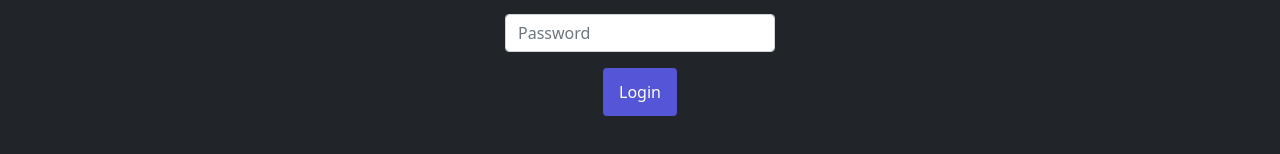
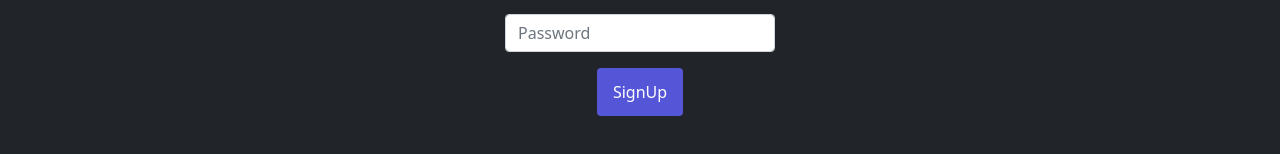
Before and after one commit to aarushi353/Shoppers-Delight, a React (Create React App) app: page /Signup in a window 1280 px wide. Shown: the part 324-478 px from the top of the page. Built offline with nearby package versions, Linux system fonts and the light colour scheme.

Commit message:
minor edit

```diff
--- a/src/components/SignUp.js
+++ b/src/components/SignUp.js
@@ -14,7 +14,7 @@ function SignUp() {
         <Form.Group className="mb-3" controlId="formBasicPassword">
           <Form.Control type="password" placeholder="Password" style={{width:270}} />
         </Form.Group>
-        <Button type="submit" text="Login" />
+        <Button type="submit" text="SignUp" />
 
       </Form>
     </div></center>
```
